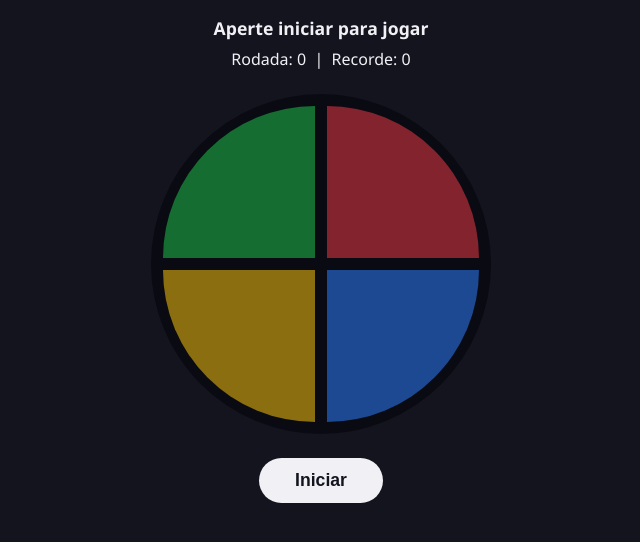
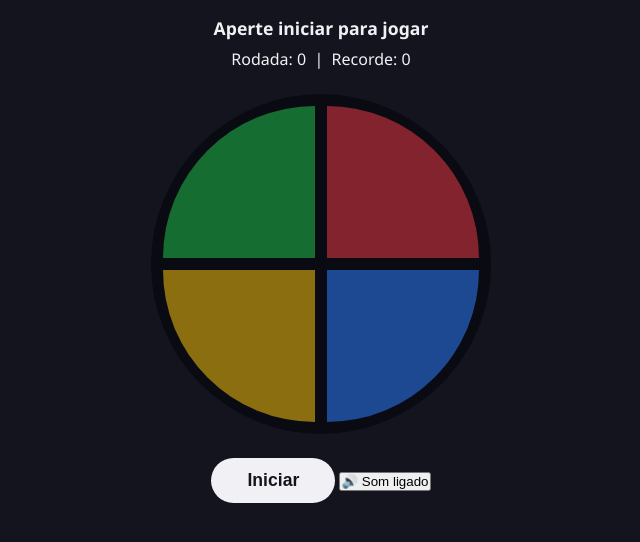
Before and after one commit to natyylimaf/genius-game, a plain HTML site: page index.html in a window 1280 px wide. Shown: the part 178-720 px from the top of the page, without its empty margins (319-959 px from the left). Drawn offline with Linux system fonts and the light colour scheme.

Commit message:
adiciona botão de som

```diff
--- a/index.html
+++ b/index.html
@@ -26,6 +26,9 @@
     </div>
 
     <button id="start" class="start">Iniciar</button>
+
+    <!-- Liga e desliga o som do jogo -->
+    <button id="mute" class="mute" aria-pressed="false">🔊 Som ligado</button>
   </main>
 
   <script src="js/script.js"></script>
```
